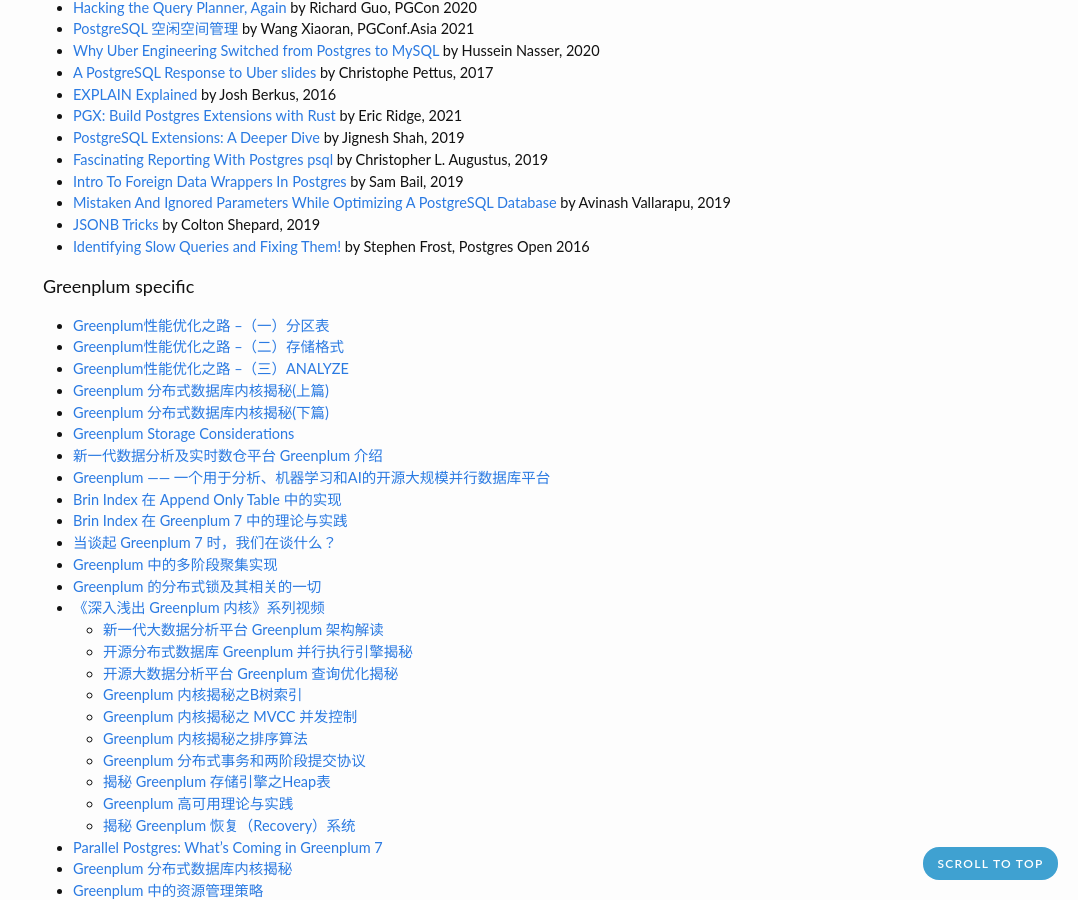
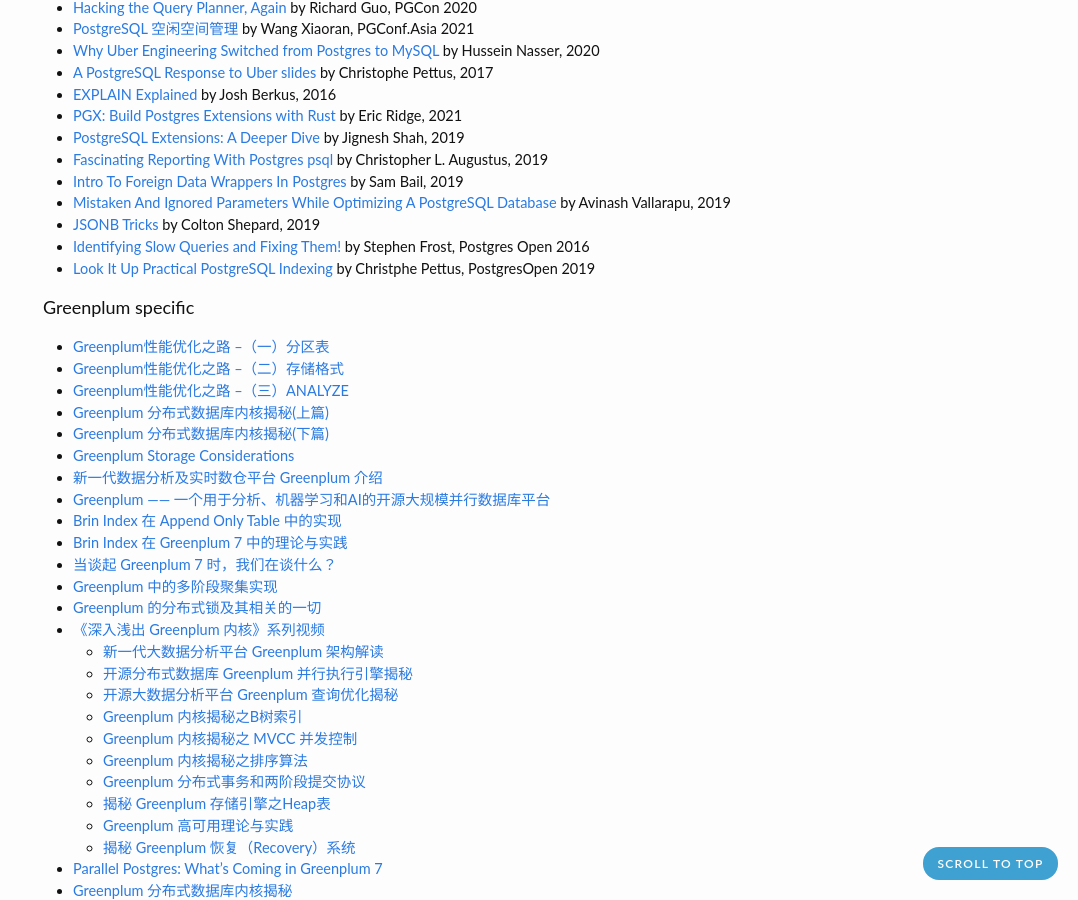
Before and after one commit to zhjwpku/zhjwpku.github.io, a Jekyll site: the page built from _posts/2022-07-12-awesome-postgres.md, in a window 1280 px wide and 900 px high, scrolled down 2802 px. Shown: the whole window, without its empty margins (202-1280 px from the left). Built offline with Jekyll 4.4.1, drawn with Linux system fonts in a browser that asks for light colours; comment, search, counter and statistics services are not loaded.

Commit message:
Look It Up Practical PostgreSQL Indexing
Signed-off-by: Junwang Zhao <zhjwpku@gmail.com>

```diff
--- a/_posts/2022-07-12-awesome-postgres.md
+++ b/_posts/2022-07-12-awesome-postgres.md
@@ -142,6 +142,7 @@
 - [Mistaken And Ignored Parameters While Optimizing A PostgreSQL Database](https://www.youtube.com/watch?v=lJ18c1hGRBM) by Avinash Vallarapu, 2019
 - [JSONB Tricks](https://www.youtube.com/watch?v=p9RItyeKbLQ) by Colton Shepard, 2019
 - [Identifying Slow Queries and Fixing Them!](https://www.youtube.com/watch?v=yhOkob2PQFQ) by Stephen Frost, Postgres Open 2016
+- [Look It Up Practical PostgreSQL Indexing](https://www.youtube.com/watch?v=Xv0NFozBIbM) by Christphe Pettus, PostgresOpen 2019
 
 <h4>Greenplum specific</h4>
 
```
